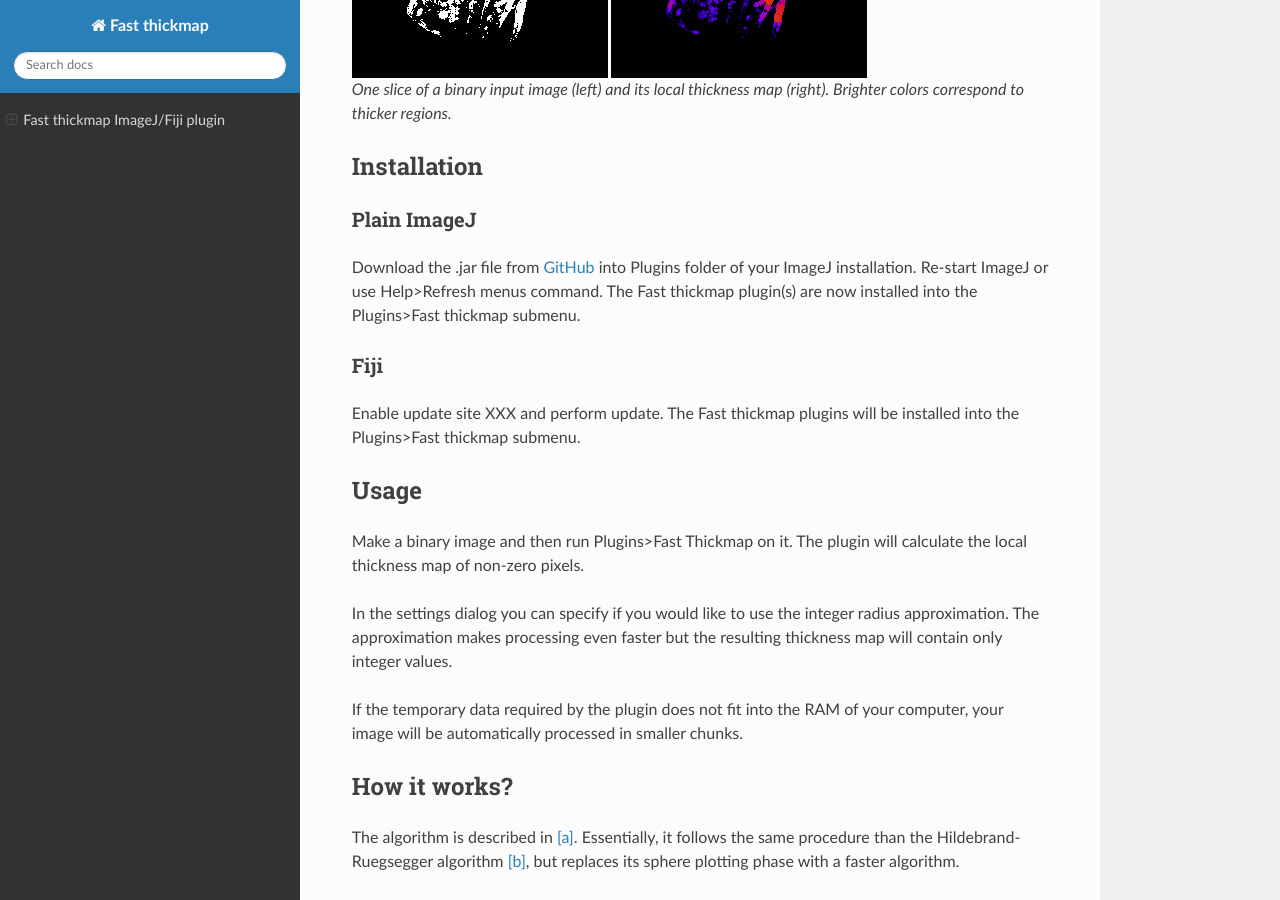
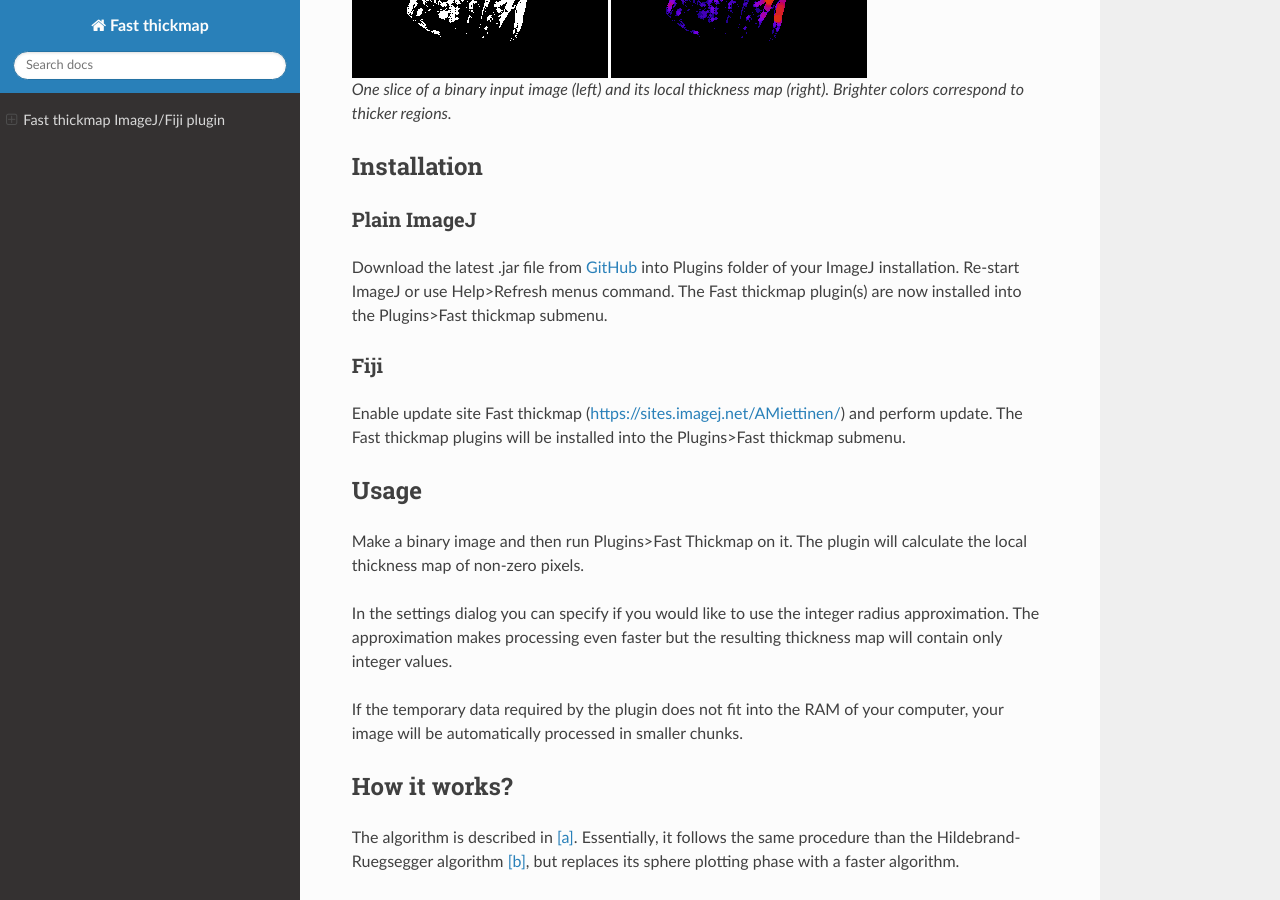
Before and after one commit to arttumiettinen/fast-thickmap-imagej, a Sphinx documentation site: the page built from doc/source/index.txt, in a window 1280 px wide and 900 px high, scrolled down 696 px. Built offline with Sphinx 7.4.7 and the Read the Docs theme 2.0.0, drawn with Linux system fonts in a browser that asks for light colours.

Commit message:
Added link to Fiji update site

```diff
--- a/doc/source/index.txt
+++ b/doc/source/index.txt
@@ -40,7 +40,7 @@ Installation
 Plain ImageJ
 ************
 
-Download the .jar file from `GitHub <https://github.com/arttumiettinen/fast-thickmap-imagej/releases>`__ into Plugins folder of your ImageJ installation.
+Download the latest .jar file from `GitHub <https://github.com/arttumiettinen/fast-thickmap-imagej/releases>`__ into Plugins folder of your ImageJ installation.
 Re-start ImageJ or use Help>Refresh menus command.
 The Fast thickmap plugin(s) are now installed into the Plugins>Fast thickmap submenu.
 
@@ -48,7 +48,7 @@ The Fast thickmap plugin(s) are now installed into the Plugins>Fast thickmap sub
 Fiji
 ****
 
-Enable update site XXX and perform update.
+Enable update site Fast thickmap (https://sites.imagej.net/AMiettinen/) and perform update.
 The Fast thickmap plugins will be installed into the Plugins>Fast thickmap submenu.
 
 
```
